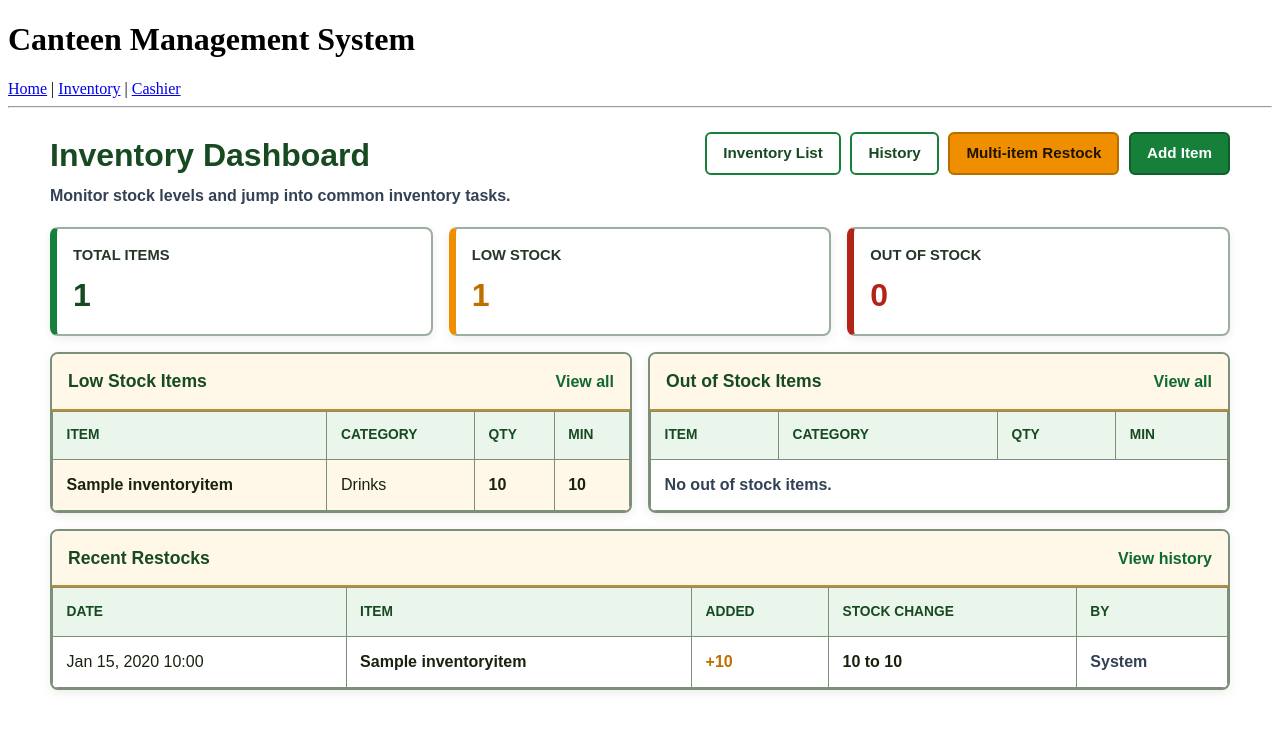
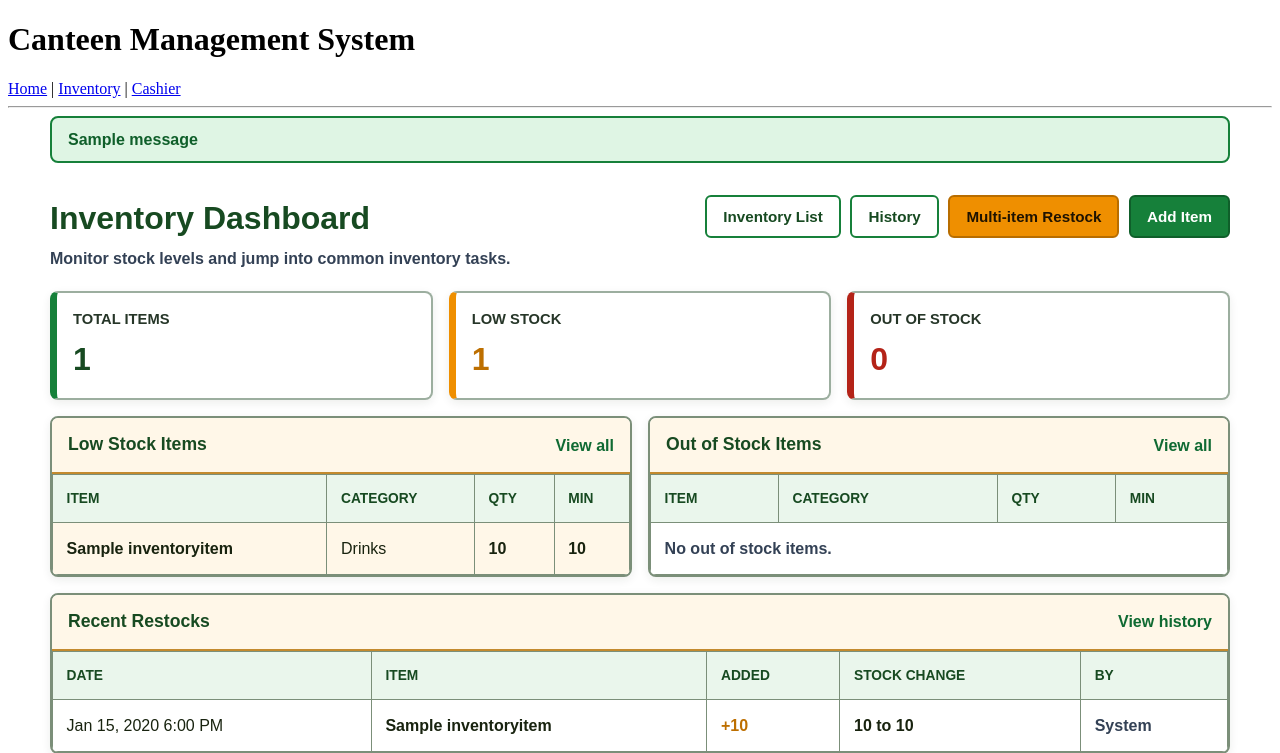
Before and after one commit to JerickJualo/campus-canteen-system, a Django app: page /inventory/ in a window 1280 px wide. Shown: the top 753 px of the page. Run offline with Django 5.2, Linux system fonts and the light colour scheme; tables that the repository leaves empty hold one stand-in row (values such as "Sample post"); one stand-in notice (Sample message) is shown.

Commit message:
4/30/26 - * change the local time display
* add inventory validations:
-item name is required
-duplicate item names are blocked
-unit price must be greater than 0
-minimum stock level must be at least 1
-quantity cannot be negative
-restock amount must be greater than 0

*Added success/error messages for:
-add item
-edit item
-delete item
-single restock
-multi-item restock

```diff
--- a/config/settings.py
+++ b/config/settings.py
@@ -108,7 +108,7 @@ AUTH_PASSWORD_VALIDATORS = [
 
 LANGUAGE_CODE = 'en-us'
 
-TIME_ZONE = 'UTC'
+TIME_ZONE = 'Asia/Manila'
 
 USE_I18N = True
 
--- a/inventory/views.py
+++ b/inventory/views.py
@@ -1,4 +1,5 @@
 
+from django.contrib import messages
 from django.shortcuts import get_object_or_404, render, redirect
 from django.http import JsonResponse
 from django.db import models, transaction
@@ -74,9 +75,14 @@ def multi_item_restock(request):
                         updated.append(item.item_name)
                 except (InventoryItem.DoesNotExist, ValueError):
                     continue
+        if updated:
+            messages.success(request, f"Successfully restocked {len(updated)} item(s): {', '.join(updated)}.")
+        else:
+            messages.error(request, 'Please add at least one item with a restock amount greater than 0.')
+
         return render(request, 'inventory/multi_item_restock.html', {
             'items': items,
-            'success': True,
+            'success': bool(updated),
             'updated': updated,
         })
     return render(request, 'inventory/multi_item_restock.html', {'items': items})
@@ -203,7 +209,12 @@ def restock_inventory_item(request, pk):
                     request=request,
                     note=form.cleaned_data['note'],
                 )
+            messages.success(
+                request,
+                f'{item.item_name} was restocked successfully. Added {quantity_to_add}; stock is now {item.quantity_in_stock}.',
+            )
             return redirect('inventory_list')
+        messages.error(request, 'Please enter a valid restock amount greater than 0.')
     else:
         form = RestockItemForm()
     return render(request, 'inventory/restock_inventory_item.html', {'form': form, 'item': item})
@@ -214,13 +225,47 @@ class InventoryItemForm(forms.ModelForm):
         model = InventoryItem
         fields = ['item_name', 'category', 'unit_price', 'quantity_in_stock', 'minimum_stock_level']
 
+    def clean_item_name(self):
+        item_name = self.cleaned_data['item_name'].strip()
+        if not item_name:
+            raise forms.ValidationError('Item name is required.')
+
+        duplicate_items = InventoryItem.objects.filter(item_name__iexact=item_name)
+        if self.instance.pk:
+            duplicate_items = duplicate_items.exclude(pk=self.instance.pk)
+
+        if duplicate_items.exists():
+            raise forms.ValidationError('An inventory item with this name already exists.')
+
+        return item_name
+
+    def clean_unit_price(self):
+        unit_price = self.cleaned_data['unit_price']
+        if unit_price <= 0:
+            raise forms.ValidationError('Unit price must be greater than 0.')
+        return unit_price
+
+    def clean_minimum_stock_level(self):
+        minimum_stock_level = self.cleaned_data['minimum_stock_level']
+        if minimum_stock_level < 1:
+            raise forms.ValidationError('Minimum stock level must be at least 1.')
+        return minimum_stock_level
+
+    def clean_quantity_in_stock(self):
+        quantity_in_stock = self.cleaned_data['quantity_in_stock']
+        if quantity_in_stock < 0:
+            raise forms.ValidationError('Quantity in stock cannot be negative.')
+        return quantity_in_stock
+
 # Add Inventory Item View
 def add_inventory_item(request):
     if request.method == 'POST':
         form = InventoryItemForm(request.POST)
         if form.is_valid():
-            form.save()
+            item = form.save()
+            messages.success(request, f'{item.item_name} was added successfully.')
             return redirect('inventory_list')
+        messages.error(request, 'Please correct the errors below before adding the item.')
     else:
         form = InventoryItemForm()
     return render(request, 'inventory/add_inventory_item.html', {'form': form})
@@ -232,8 +277,10 @@ def edit_inventory_item(request, pk):
     if request.method == 'POST':
         form = InventoryItemForm(request.POST, instance=item)
         if form.is_valid():
-            form.save()
+            item = form.save()
+            messages.success(request, f'{item.item_name} was updated successfully.')
             return redirect('inventory_list')
+        messages.error(request, 'Please correct the errors below before saving changes.')
     else:
         form = InventoryItemForm(instance=item)
     return render(request, 'inventory/edit_inventory_item.html', {'form': form, 'item': item})
@@ -243,6 +290,8 @@ def edit_inventory_item(request, pk):
 def delete_inventory_item(request, pk):
     item = get_object_or_404(InventoryItem, pk=pk)
     if request.method == 'POST':
+        item_name = item.item_name
         item.delete()
+        messages.success(request, f'{item_name} was deleted successfully.')
         return redirect('inventory_list')
     return render(request, 'inventory/delete_inventory_item.html', {'item': item})
--- a/templates/inventory/_inventory_styles.html
+++ b/templates/inventory/_inventory_styles.html
@@ -494,6 +494,39 @@
         padding: 0.8rem 1rem;
     }
 
+    .inv-messages {
+        list-style: none;
+        margin: 0 auto 1rem;
+        max-width: 1180px;
+        padding: 0 1rem;
+    }
+
+    .inv-message {
+        border: 2px solid #16803a;
+        border-radius: 8px;
+        font-family: Arial, Helvetica, sans-serif;
+        font-weight: 900;
+        margin-bottom: 0.6rem;
+        padding: 0.8rem 1rem;
+    }
+
+    .inv-message.success {
+        background: #dff5e4;
+        color: #0f5f2a;
+    }
+
+    .inv-message.error {
+        background: #ffe1dc;
+        border-color: #b42318;
+        color: #7f1d1d;
+    }
+
+    .inv-message.warning {
+        background: #fff0d2;
+        border-color: #ef8f00;
+        color: #7a4300;
+    }
+
     .empty-state {
         color: #334155;
         font-weight: 800;
@@ -535,3 +568,11 @@
         }
     }
 </style>
+
+{% if messages %}
+    <ul class="inv-messages">
+        {% for message in messages %}
+            <li class="inv-message {{ message.tags }}">{{ message }}</li>
+        {% endfor %}
+    </ul>
+{% endif %}
--- a/templates/inventory/inventory_dashboard.html
+++ b/templates/inventory/inventory_dashboard.html
@@ -109,7 +109,7 @@
             <tbody>
                 {% for record in recent_restocks %}
                     <tr>
-                        <td>{{ record.created_at|date:"M d, Y H:i" }}</td>
+                        <td>{{ record.created_at|date:"M d, Y g:i A" }}</td>
                         <td class="item-name">{{ record.inventory_item.item_name }}</td>
                         <td class="quantity-added">+{{ record.quantity_added }}</td>
                         <td class="stock-count">{{ record.previous_quantity }} to {{ record.new_quantity }}</td>
--- a/templates/inventory/inventory_history.html
+++ b/templates/inventory/inventory_history.html
@@ -60,7 +60,7 @@
             <tbody>
                 {% for record in history %}
                     <tr>
-                        <td class="strong-value">{{ record.created_at|date:"M d, Y H:i" }}</td>
+                        <td class="strong-value">{{ record.created_at|date:"M d, Y g:i A" }}</td>
                         <td class="item-name">{{ record.inventory_item.item_name }}</td>
                         <td>{{ record.inventory_item.category }}</td>
                         <td class="quantity-added">+{{ record.quantity_added }}</td>
--- a/templates/inventory/multi_item_restock.html
+++ b/templates/inventory/multi_item_restock.html
@@ -14,10 +14,6 @@
             <a href="{% url 'inventory_history' %}" class="btn btn-muted">History</a>
         </div>
     </div>
-
-    {% if success %}
-        <div class="success-message">Successfully restocked: {{ updated|join:', ' }}</div>
-    {% endif %}
 
     <div class="filter-panel">
         <div class="search-area">
```
